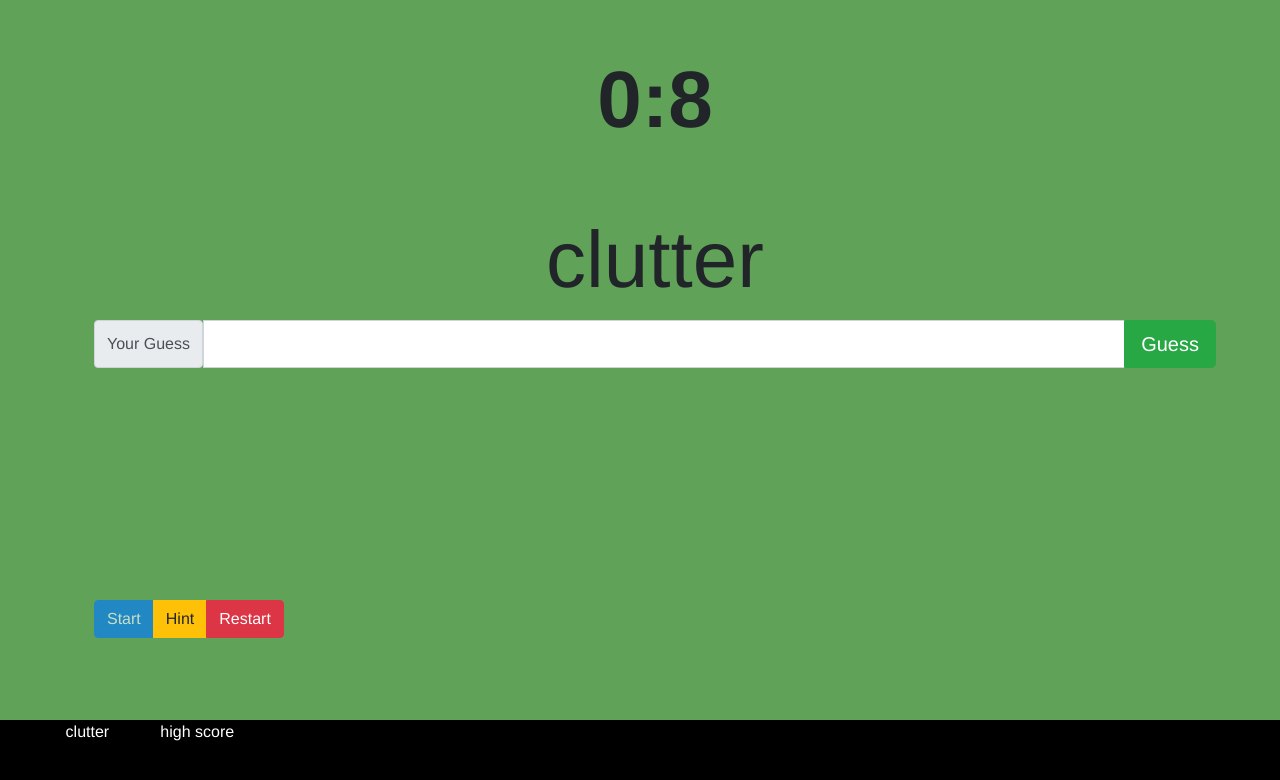
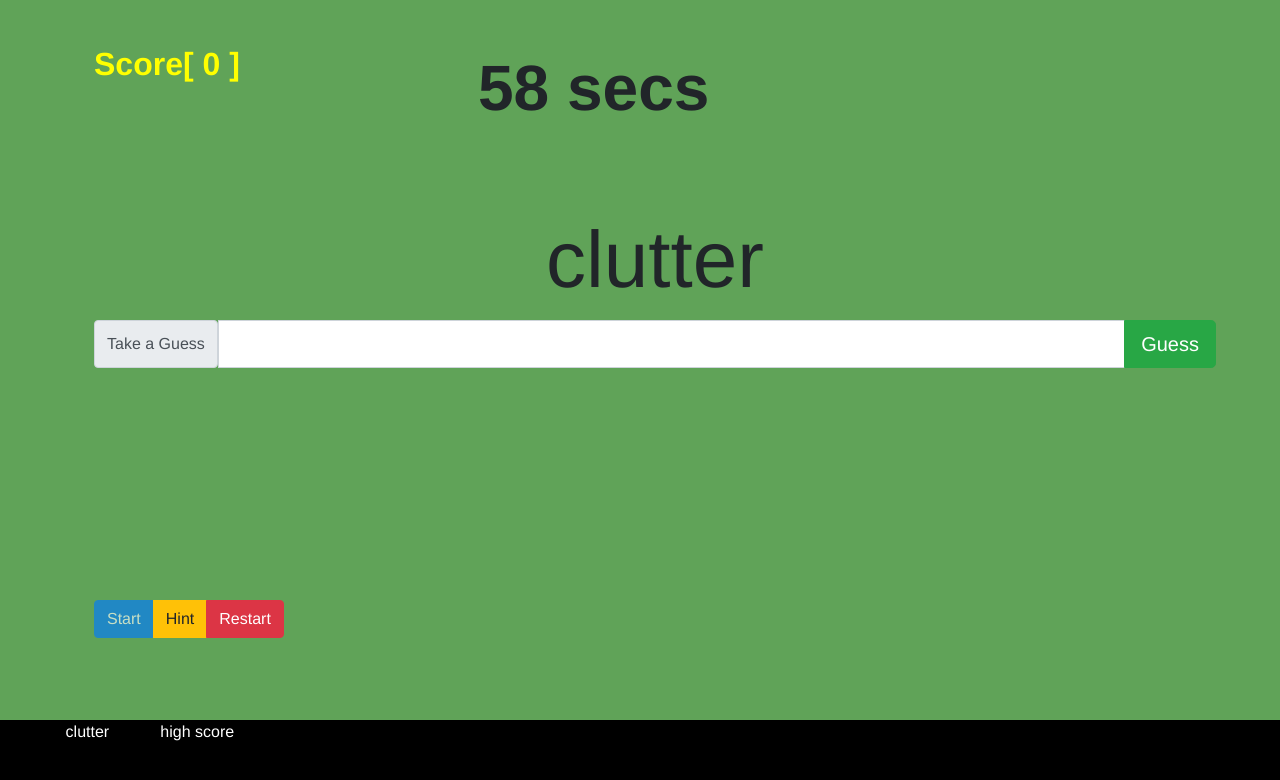
Before and after one commit to this-oliver/clutter, a Vue app: page /#/ in a window 1280 px wide. Both pictures are taken after a click on the button "Start". Shown: the top 780 px of the page. Built offline with nearby package versions, Linux system fonts and the light colour scheme; no server answers.

Commit message:
adds scoring system - score is not being processed correctly

```diff
--- a/src/components/Clutter.vue
+++ b/src/components/Clutter.vue
@@ -2,10 +2,13 @@
   <div>
     <b-container fluid>
       <!-- timer -->
-      <b-row class="justify-content-md-center" id="timer">
-        <b-col>
+      <b-row class="justify-content-md-center" id="scoreboard">
+        <b-col cols="4" id="score">
+          <p>Score[ {{score}} ]</p>
+        </b-col>
+        <b-col cols="8" id="timer">
           <p v-if="this.gameStarted == true">{{showTime}}</p>
-          <p v-else>60 seconds</p>
+          <p v-else>{{timer}} seconds</p>
         </b-col>
       </b-row>
       <!-- word -->
@@ -22,7 +25,7 @@
           <b-row id="input" v-if="gameStarted">
             <b-col>
               <b-input-group>
-                <b-input-group-text>Your Guess</b-input-group-text>
+                <b-input-group-text>Take a Guess</b-input-group-text>
                 <b-form-input size="lg" v-bind="this.userInput"></b-form-input>
                 <b-input-group-append>
                   <b-button size="lg" text="Button" variant="success" @click="checkAnswer">Guess</b-button>
@@ -38,7 +41,7 @@
           <b-button-toolbar>
             <b-button-group>
               <b-button variant="primary" :disabled="gameStarted" @click="startGame">Start</b-button>
-              <b-button variant="warning" v-if="gameStarted" @click="showHint">Hint</b-button>
+              <b-button variant="warning" v-if="gameStarted" @click="giveHint">Hint</b-button>
               <b-button variant="danger" v-if="gameStarted" @click="restart">Restart</b-button>
             </b-button-group>
           </b-button-toolbar>
@@ -51,7 +54,6 @@
 <script>
 import CountryController from "./../controllers/Country";
 import ClutterTool from "./../helpers/Clutter";
-import TimerTool from "./../helpers/Timer";
 export default {
   name: "Canvas",
   data: function() {
@@ -59,61 +61,65 @@ export default {
       //word related
       country: "clutter",
       clutteredCountry: "clutter",
+      //game state
+      gameStarted: false,
       userInput: "",
-      //game related
-      gameStarted: false,
       hint: false,
-      timeLeft: new Date(),
-      timeStarted: new Date(),
-      timer: new Date()
+      //game rules
+      score: 0,
+      timer: 60,
+      gameTime: 60
     };
   },
   computed: {
     showTime: function() {
-      return this.timer.getMinutes() + ":" + this.timer.getSeconds();
+      return this.timer + " secs";
     }
   },
   methods: {
     startGame: function() {
       this.gameStarted = true;
       this.fetchRandomCountry();
-      this.timeStarted = TimerTool.getCurrentTime();
-      this.timeLeft = new Date(
-        this.timeStarted.setSeconds(this.timeStarted.getSeconds() + 10)
-      );
-
-      var component = this;
-      var timerObject = setInterval(function() {
-        component.timer = TimerTool.countDown(
-          TimerTool.getCurrentTime(),
-          component.timeLeft
-        );
-        if (component.timeLeft - TimerTool.getCurrentTime < 0) {
-          component.gameStarted = false;
-          clearInterval(timerObject);
-          alert("ran out of time LOSER");
-        }
-      }, 1000);
+      this.startTimer();
     },
     restart: function() {
       this.country = "clutter";
       this.clutteredCountry = "clutter";
       this.gameStarted = false;
+      this.timer = this.gameTime;
+      this.score = 0;
     },
     checkAnswer: function() {
-      if (this.userInput.toLowerCase == this.country.toLowerCase) {
-        alert("yay");
+      if (
+        this.userInput.toLowerCase().toString() ==
+        this.country.toLowerCase().toString()
+      ) {
+        this.score++;
+        this.userInput = "";
+        this.fetchRandomCountry();
+        console.log("correct");
       } else {
-        alert("sorry try again... Loser");
+        console.log("not correct");
       }
+      console.log("checking answer: " + this.score);
     },
-    showHint: function() {
+    giveHint: function() {
       if (this.hint == false) {
         this.hint = true;
-        setTimeout(this.showHint, 500);
+        setTimeout(this.giveHint, 500);
       } else {
         this.hint = false;
       }
+    },
+    startTimer: function() {
+      var component = this;
+      var timerObject = setInterval(function() {
+        component.timer--;
+        if (component.timer < 0) {
+          clearInterval(timerObject);
+          component.timer = component.gameTime;
+        }
+      }, 1000);
     },
     fetchRandomCountry: function() {
       var component = this;
@@ -130,14 +136,24 @@ export default {
 
 <!-- Add "scoped" attribute to limit CSS to this component only -->
 <style scoped>
-#timer {
+#scoreboard {
   height: 20vh;
   padding: 5vh 5vw;
+}
 
-  text-align: center;
-  font-size: 5em;
+#timer {
+  text-align: left;
+  font-size: 4em;
   font-weight: bold;
 }
+
+#score {
+  color: yellow;
+  text-align: left;
+  font-weight: 700;
+  font-size: 2em;
+}
+
 #word {
   height: 50vh;
   padding: 5vh 5vw;
```
